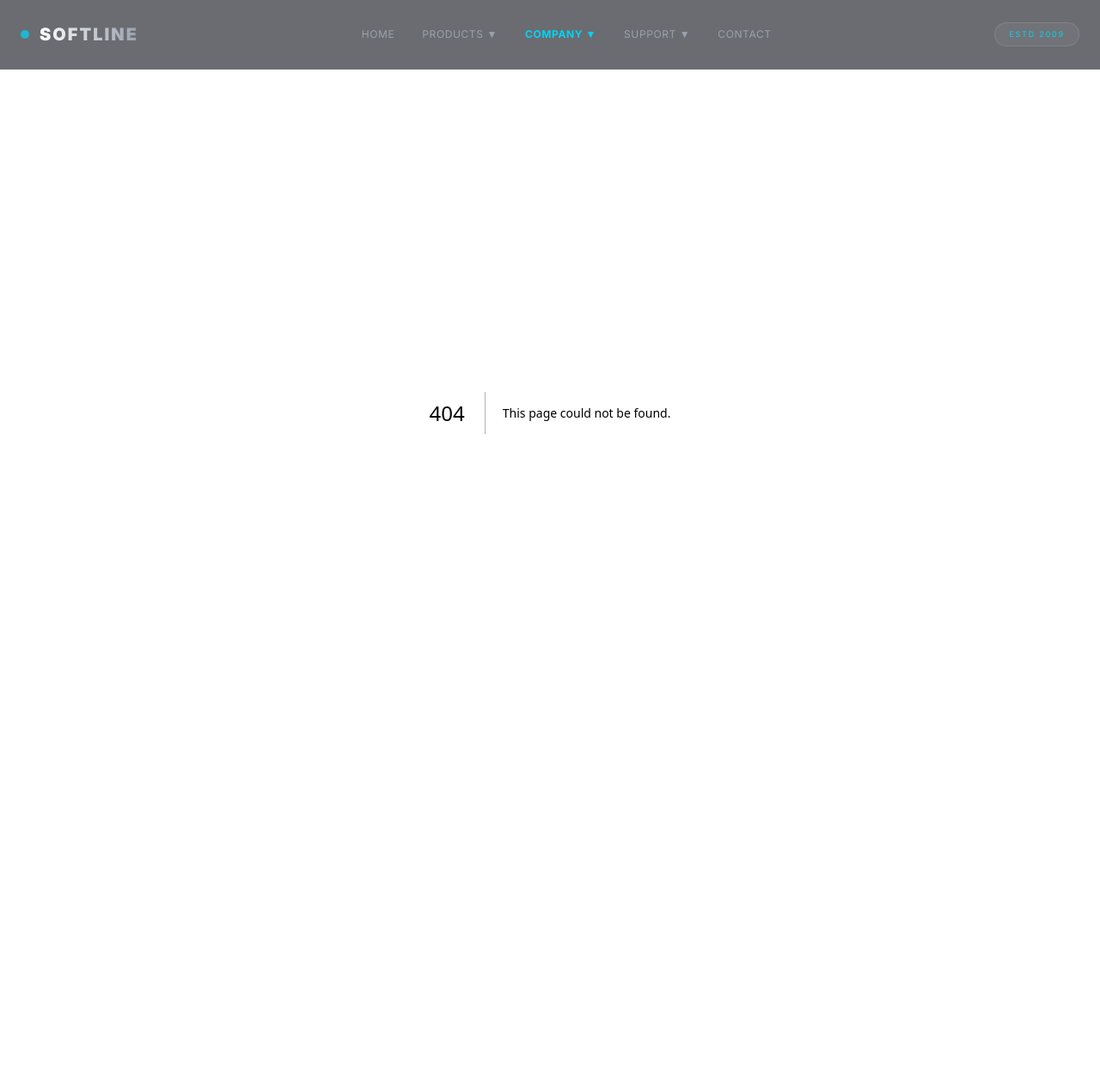
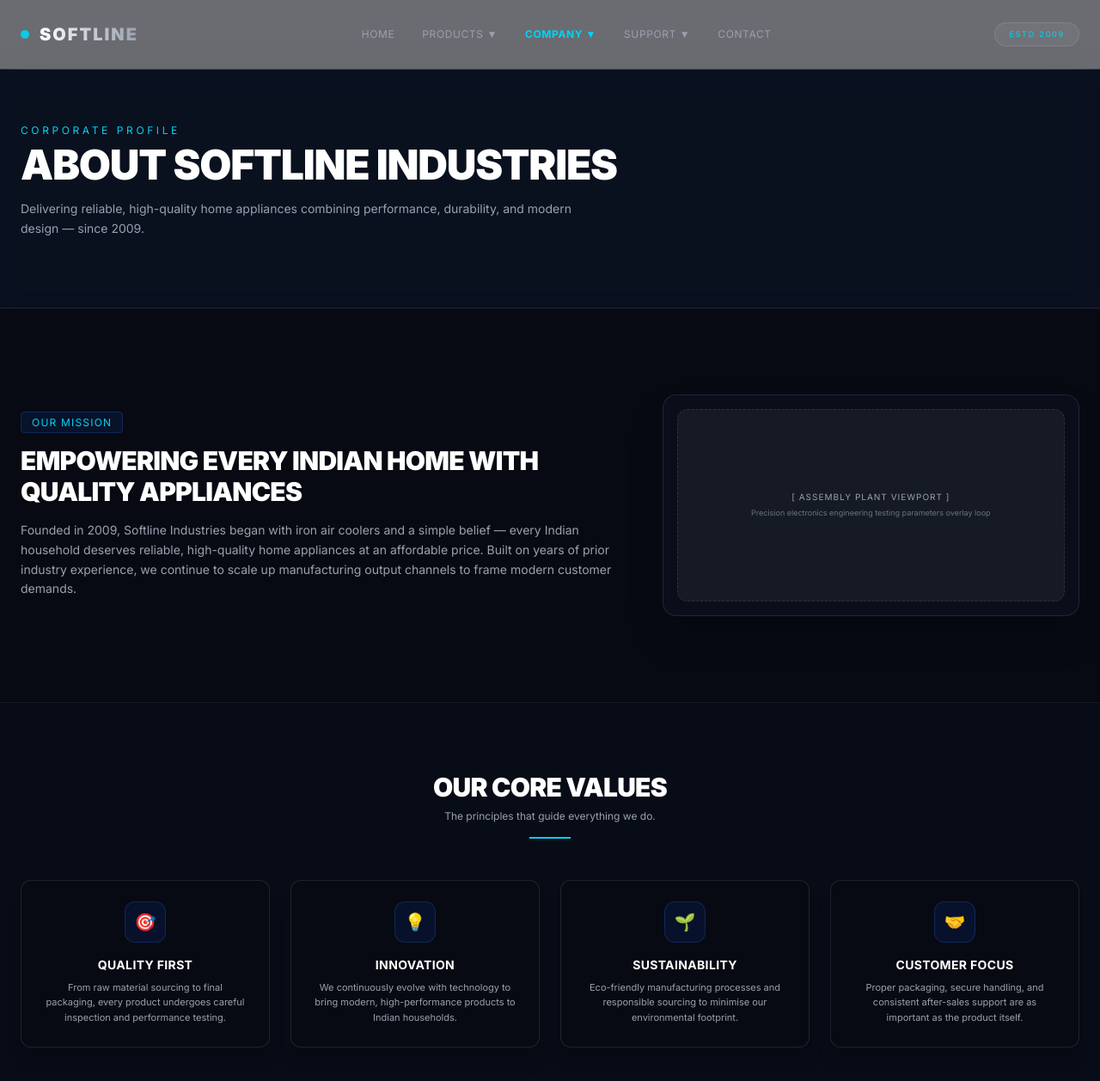
Before and after one commit to manikdhiman/softline-3d, a Next.js app: page /company/about in a window 1280 px wide. Before the commit this address had no page. Shown: the top 1258 px of the page at 86% size. Before the commit the page ends 880 px from the top, so only its background shows below. Built offline with nearby package versions, Linux system fonts and the light colour scheme.

Commit message:
feat: built high-end company about route layout from visual data wireframes

```diff
--- /dev/null
+++ b/src/app/company/about/page.js
@@ -0,0 +1,154 @@
+'use client';
+
+import Link from 'next/link';
+
+export default function AboutUsPage() {
+  const CORE_VALUES = [
+    {
+      icon: '🎯',
+      title: 'Quality First',
+      desc: 'From raw material sourcing to final packaging, every product undergoes careful inspection and performance testing.'
+    },
+    {
+      icon: '💡',
+      title: 'Innovation',
+      desc: 'We continuously evolve with technology to bring modern, high-performance products to Indian households.'
+    },
+    {
+      icon: '🌱',
+      title: 'Sustainability',
+      desc: 'Eco-friendly manufacturing processes and responsible sourcing to minimise our environmental footprint.'
+    },
+    {
+      icon: '🤝',
+      title: 'Customer Focus',
+      desc: 'Proper packaging, secure handling, and consistent after-sales support are as important as the product itself.'
+    }
+  ];
+
+  const LEADERSHIP_TEAM = [
+    {
+      initials: 'GM',
+      name: 'Gulshan Manchanda',
+      quote: '“Quality is not an act, it is a habit — and at Softline, it is our identity.”'
+    },
+    {
+      initials: 'NG',
+      name: 'Nitesh Garg',
+      quote: '“Every product we build carries the trust of millions of Indian families. That responsibility drives us.”'
+    },
+    {
+      initials: 'SM',
+      name: 'Suresh Manchanda',
+      quote: '“We don’t just manufacture appliances — we engineer reliability into every home.”'
+    },
+    {
+      initials: 'SM',
+      name: 'Surender Mehta',
+      quote: '“Growth means nothing without the people who believe in you. Our customers are our greatest strength.”'
+    }
+  ];
+
+  return (
+    <main className="min-h-screen text-white bg-[#070A13] flex flex-col justify-between">
+
+      {/* SECTION 1: CINEMATIC HERO BANNER DISPLAY (From image_e9ca2a.jpg) */}
+      <section className="w-full bg-[#0d1527]/60 border-b border-white/10 pt-16 pb-20 backdrop-blur-md">
+        <div className="max-w-7xl mx-auto px-6">
+          <span className="text-xs font-mono tracking-[0.3em] text-cyan-400 uppercase block mb-2">
+            Corporate Profile
+          </span>
+          <h1 className="text-4xl md:text-5xl font-black uppercase tracking-tight text-white mb-4">
+            About Softline Industries
+          </h1>
+          <p className="text-gray-400 font-mono text-xs md:text-sm max-w-2xl leading-relaxed">
+            Delivering reliable, high-quality home appliances combining performance, durability, and modern design — since 2009.
+          </p>
+        </div>
+      </section>
+
+      {/* SECTION 2: THE SPLIT GRID MISSION STATEMENT MODULE (From image_e9ca2a.jpg) */}
+      <section className="w-full max-w-7xl mx-auto px-6 py-25 grid grid-cols-1 lg:grid-cols-12 gap-12 items-center">
+        <div className="lg:col-span-7">
+          <span className="text-xs font-mono bg-blue-600/10 border border-blue-500/20 px-3 py-1 rounded text-cyan-400 uppercase tracking-widest">
+            Our Mission
+          </span>
+          <h2 className="text-2xl md:text-3xl font-black mt-4 uppercase tracking-tight text-white">
+            Empowering Every Indian Home with Quality Appliances
+          </h2>
+          <p className="text-gray-400 text-xs md:text-sm font-mono leading-relaxed mt-4">
+            Founded in 2009, Softline Industries began with iron air coolers and a simple belief — every Indian household deserves reliable, high-quality home appliances at an affordable price. Built on years of prior industry experience, we continue to scale up manufacturing output channels to frame modern customer demands.
+          </p>
+        </div>
+
+        {/* Visual Mock Showcase Container right frame */}
+        <div className="lg:col-span-5 bg-[#0d1527]/40 border border-white/10 p-4 rounded-2xl shadow-2xl">
+          <div className="w-full h-56 bg-white/5 rounded-xl flex flex-col items-center justify-center border border-dashed border-white/10 text-center p-6">
+            <span className="text-[10px] font-mono text-gray-400 block uppercase tracking-widest mb-1">[ Assembly Plant Viewport ]</span>
+            <span className="text-[9px] text-gray-500 font-mono">Precision electronics engineering testing parameters overlay loop</span>
+          </div>
+        </div>
+      </section>
+
+      {/* SECTION 3: THE CORE VALUES CARD MATRIX (From image_e9ccd5.png) */}
+      <section className="w-full bg-[#0d1527]/20 border-t border-b border-white/5 py-20">
+        <div className="max-w-7xl mx-auto px-6">
+          <div className="text-center mb-12">
+            <h2 className="text-3xl font-black uppercase tracking-tight text-white">Our Core Values</h2>
+            <p className="text-xs font-mono text-gray-400 mt-2">The principles that guide everything we do.</p>
+            <div className="w-12 h-0.5 bg-cyan-400 mx-auto mt-4" />
+          </div>
+
+          <div className="grid grid-cols-1 sm:grid-cols-2 lg:grid-cols-4 gap-6">
+            {CORE_VALUES.map((value, idx) => (
+              <div key={idx} className="bg-[#070A13]/60 border border-white/10 p-6 rounded-xl flex flex-col items-center text-center shadow-xl">
+                <div className="w-12 h-12 rounded-xl bg-blue-600/10 border border-blue-500/20 flex items-center justify-center text-xl mb-4">
+                  {value.icon}
+                </div>
+                <h3 className="text-sm font-bold uppercase text-white tracking-wide mb-2">{value.title}</h3>
+                <p className="text-[11px] text-gray-400 font-mono leading-relaxed">{value.desc}</p>
+              </div>
+            ))}
+          </div>
+        </div>
+      </section>
+
+      {/* SECTION 4: CORPORATE EXECUTIVE LEADERSHIP ROW (From image_e9cd0c.png) */}
+      <section className="w-full max-w-7xl mx-auto px-6 py-20">
+        <div className="text-center mb-16">
+          <h2 className="text-3xl font-black uppercase tracking-tight text-white">Our Leadership</h2>
+          <p className="text-xs font-mono text-gray-400 mt-2">The people behind Softline Industries.</p>
+          <div className="w-12 h-0.5 bg-cyan-400 mx-auto mt-4" />
+        </div>
+
+        <div className="grid grid-cols-1 sm:grid-cols-2 lg:grid-cols-4 gap-8">
+          {LEADERSHIP_TEAM.map((member, idx) => (
+            <div key={idx} className="flex flex-col items-center text-center">
+              {/* Monogram profile container avatar matching exact screenshot structure */}
+              <div className="w-24 h-24 rounded-full bg-gradient-to-b from-[#0d1527] to-[#070A13] border-2 border-cyan-400/20 shadow-xl flex items-center justify-center mb-4 transition-all duration-300 hover:border-cyan-400">
+                <span className="text-xl font-black tracking-widest text-transparent bg-clip-text bg-gradient-to-r from-white to-gray-400">
+                  {member.initials}
+                </span>
+              </div>
+              <h3 className="text-sm font-bold uppercase tracking-wide text-white">{member.name}</h3>
+              <p className="text-[10px] text-gray-500 font-mono uppercase tracking-wider mt-1 mb-3">Executive Board</p>
+              <p className="text-[11px] text-gray-400 font-mono italic px-4 leading-relaxed">
+                {member.quote}
+              </p>
+            </div>
+          ))}
+        </div>
+      </section>
+
+      {/* FOOTER CLUSTER */}
+      <footer className="w-full max-w-7xl mx-auto border-t border-white/5 p-6 flex flex-col sm:flex-row justify-between items-center gap-4 text-xs text-gray-500 font-mono bg-[#070A13]">
+        <div>© 2026 Softline Industries. All rights reserved.</div>
+        <div className="space-x-4">
+          <Link href="/company/journey" className="hover:text-gray-300">Our Journey</Link>
+          <Link href="/contact" className="hover:text-gray-300">Contact Desk</Link>
+        </div>
+      </footer>
+
+    </main>
+  );
+}
```
